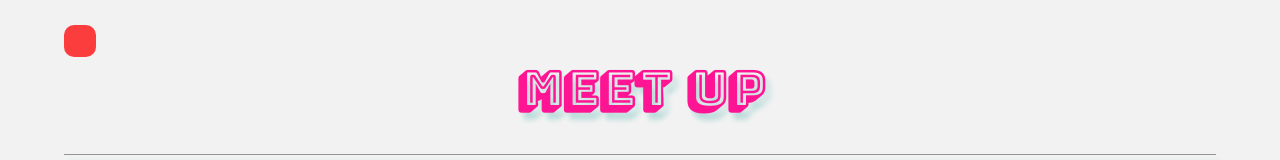
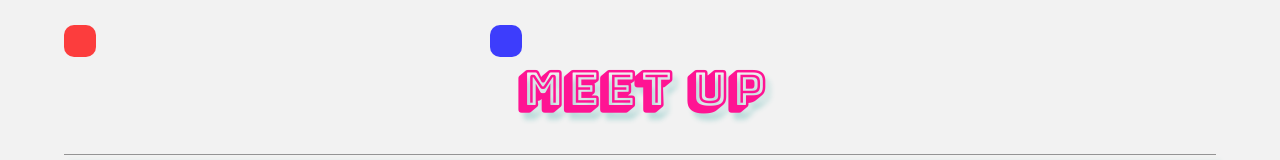
Before and after one commit to RemiGolec/meet, a React (Create React App) app: page / in a window 1280 px wide. Shown: the top 160 px of the page. Built offline with nearby package versions, Linux system fonts and the light colour scheme; a web font is replaced by a local one; what atatus-spa would draw is missing.

Commit message:
more alerts styling

```diff
--- a/src/Alert.js
+++ b/src/Alert.js
@@ -26,7 +26,16 @@ class Alert extends Component {
 class InfoAlert extends Alert {
     constructor(props) {
         super(props);
-        this.color = 'blue';
+        this.color = 'white';
+    }
+    getStyle = () => {
+        return {
+            color: this.color,
+            backgroundColor: Color('blue').alpha(0.75).string(),
+            padding: '16px',
+            borderRadius: '10px',
+            fontSize: '2em'
+        }
     }
 }
 class ErrorAlert extends Alert {
```
